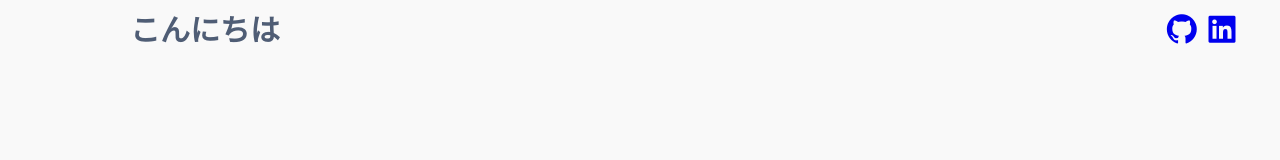
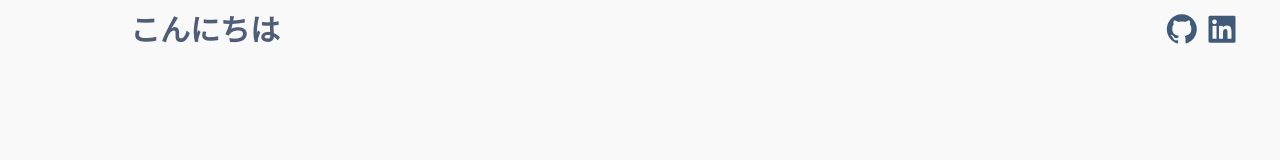
Before and after one commit to Sayak-Bhunia/flippi, a plain HTML site: page index.html in a window 1280 px wide. Shown: the top 160 px of the page. Drawn offline with nearby package versions, Linux system fonts and the light colour scheme.

Commit message:
Update index.html

```diff
--- a/index.html
+++ b/index.html
@@ -15,8 +15,8 @@
       <nav>
           <input type="checkbox" id="check">
           <label for="check" class="checkbtn">
-            <a href="https://github.com/Sayak-Bhunia"><i class='bx bxl-github bx-md'></i></a>
-            <a href="https://www.linkedin.com/in/sayak-bhunia-452419252/"><i class='bx bxl-linkedin-square bx-md'></i></a>
+            <a href="https://github.com/Sayak-Bhunia"><i class='bx bxl-github bx-md' style='color:#415a77'></i></a>
+            <a href="https://www.linkedin.com/in/sayak-bhunia-452419252/"><i class='bx bxl-linkedin-square bx-md' style='color:#415a77'></i></a>
           </label>
           <label class="logo">こんにちは</label>
           </nav>
```
